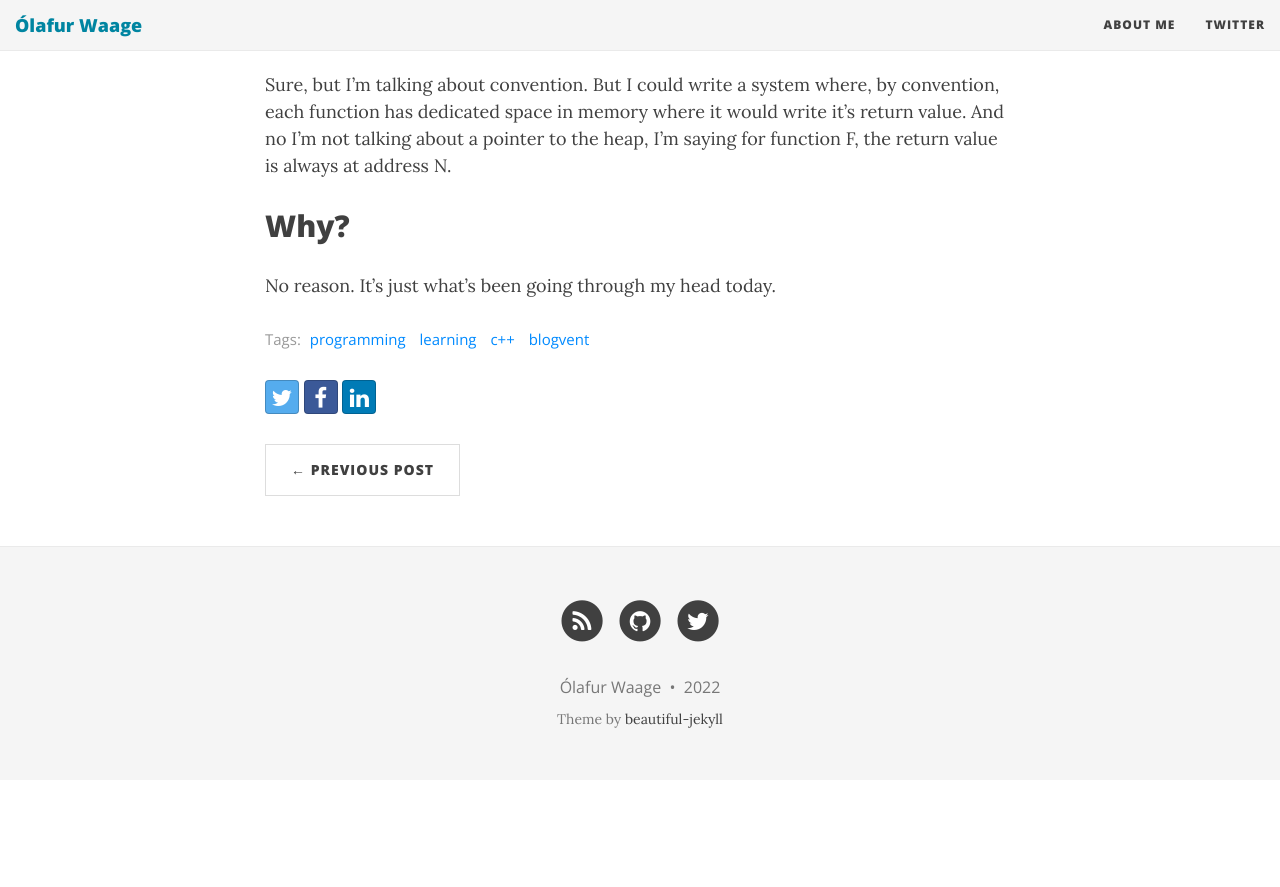
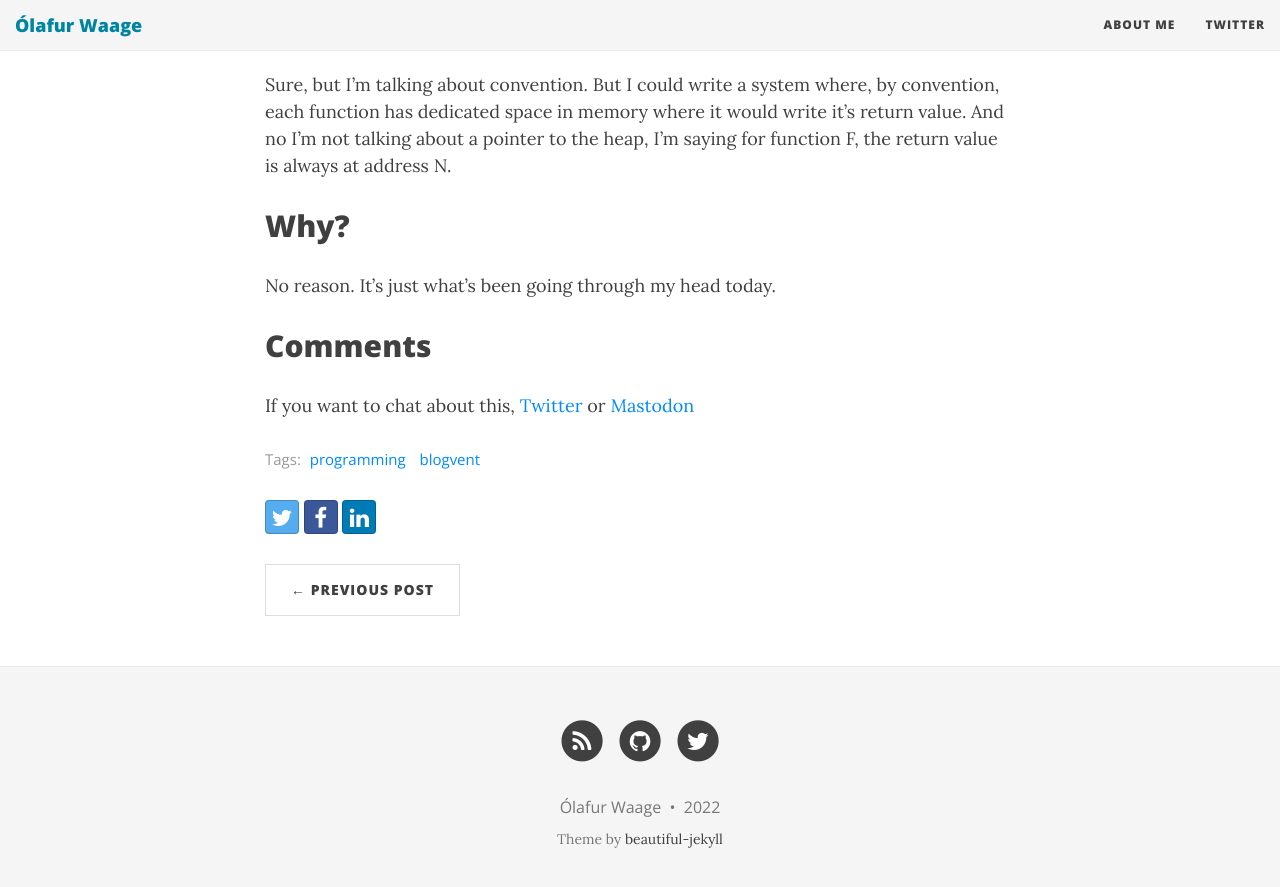
Before and after one commit to olafurw/olafurw.github.io, a Jekyll site: the page built from _posts/2022-12-11-functions-dont-exist.md, in a window 1280 px wide and 900 px high, scrolled down 1173 px. Shown: the top 887 px of the window. Built offline with Jekyll 4.4.1, drawn with Linux system fonts in a browser that asks for light colours; nearby versions of some CDN libraries; before the commit the page ends 1953 px from its top, so only the background shows below that.

Commit message:
functions dont exist comments

```diff
--- a/_posts/2022-12-11-functions-dont-exist.md
+++ b/_posts/2022-12-11-functions-dont-exist.md
@@ -1,7 +1,7 @@
 ---
 layout: post
 title: Blogvent 11 - Functions don't exist
-tags: [programming, learning, c++, blogvent]
+tags: [programming, blogvent]
 comments: false
 ---
 
@@ -34,3 +34,7 @@
 ## Why?
 
 No reason. It's just what's been going through my head today.
+
+## Comments
+
+If you want to chat about this, [Twitter](https://twitter.com/olafurw/status/1601943592272101382) or [Mastodon](https://mastodon.social/@olafurw/109495456641307385)
```
